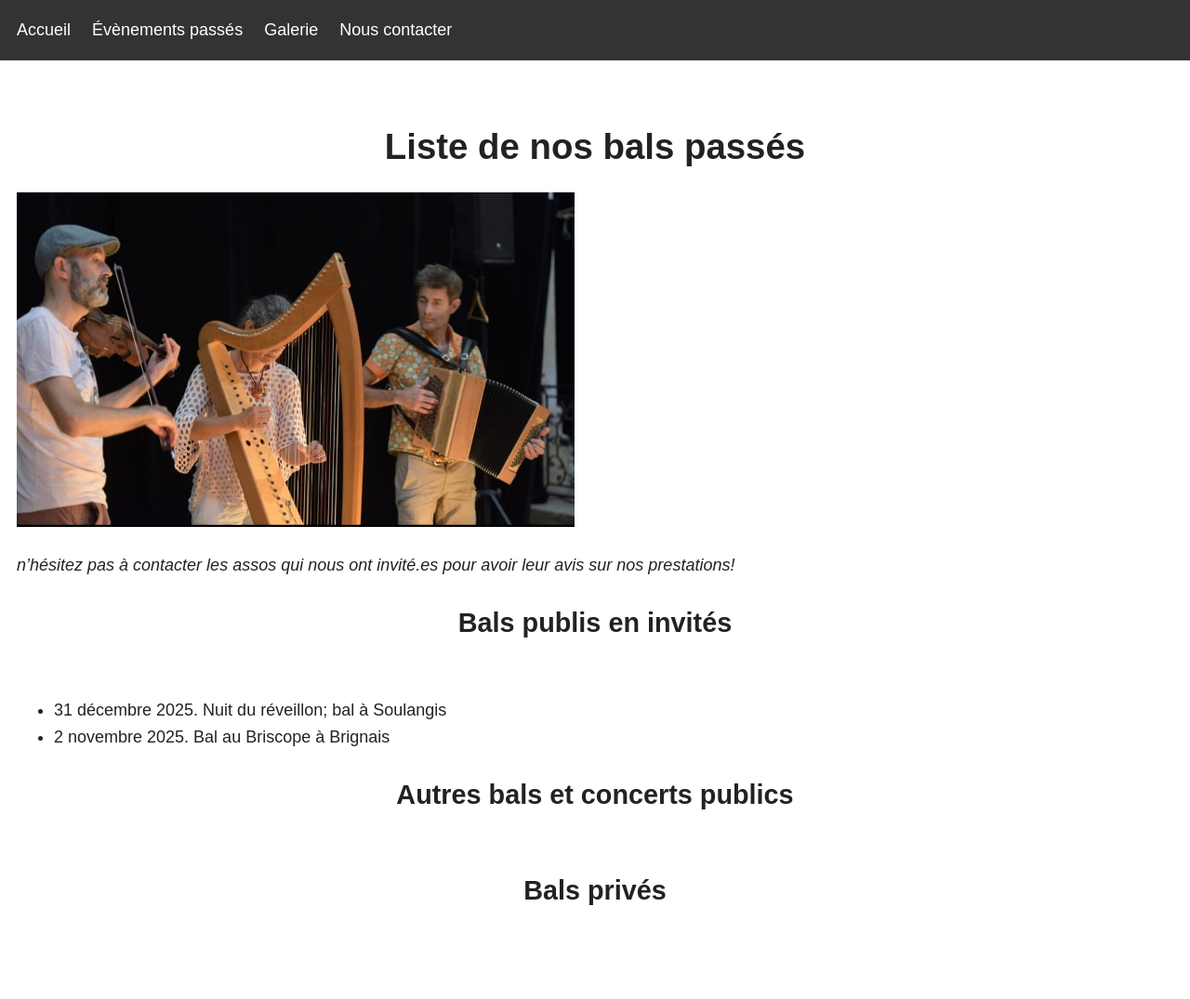
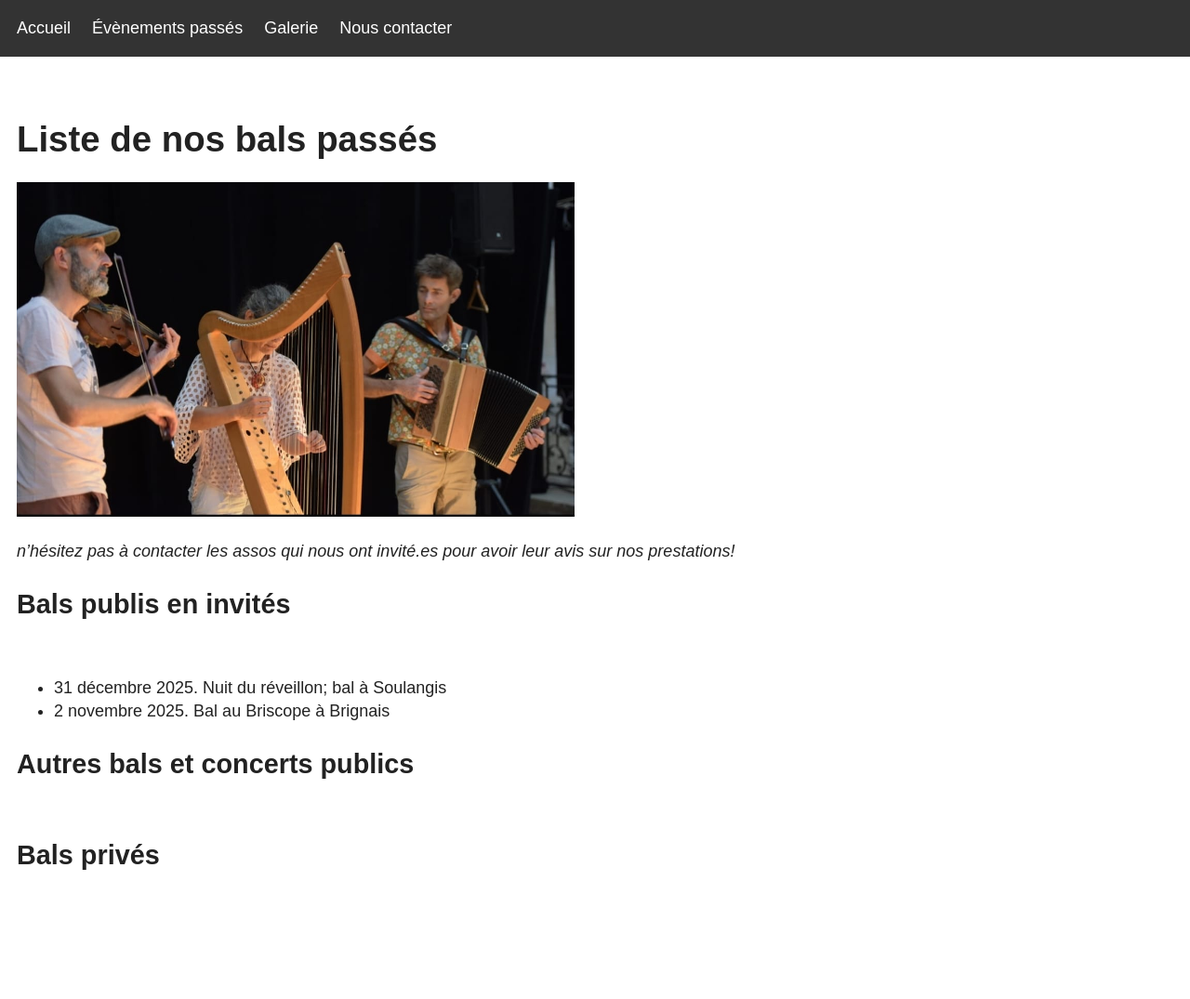
Before and after one commit to bayesiancook/les-doigts-qui-dansent-bal-folk, a Jekyll site: the page built from evenements.md, in a window 1280 px wide. Shown: the whole page at 93% size. Built offline with Jekyll 4.4.1, drawn with Linux system fonts in a browser that asks for light colours; after the commit the page ends 1034 px from its top, so only the background shows below that.

Commit message:
text back to the left; line height: attempt at 1.4

```diff
--- a/assets/css/style.css
+++ b/assets/css/style.css
@@ -1,7 +1,7 @@
 body {
   font-family: sans-serif;
   font-size: 18px;
-  line-height: 1.6;
+  line-height: 1.4;
   color: #222;
   margin: 0;
 }
@@ -54,7 +54,7 @@ main {
 main h1,
 main h2,
 main h3 {
-    text-align: center;
+    text-align: left;
 }
 
 main p,
```
